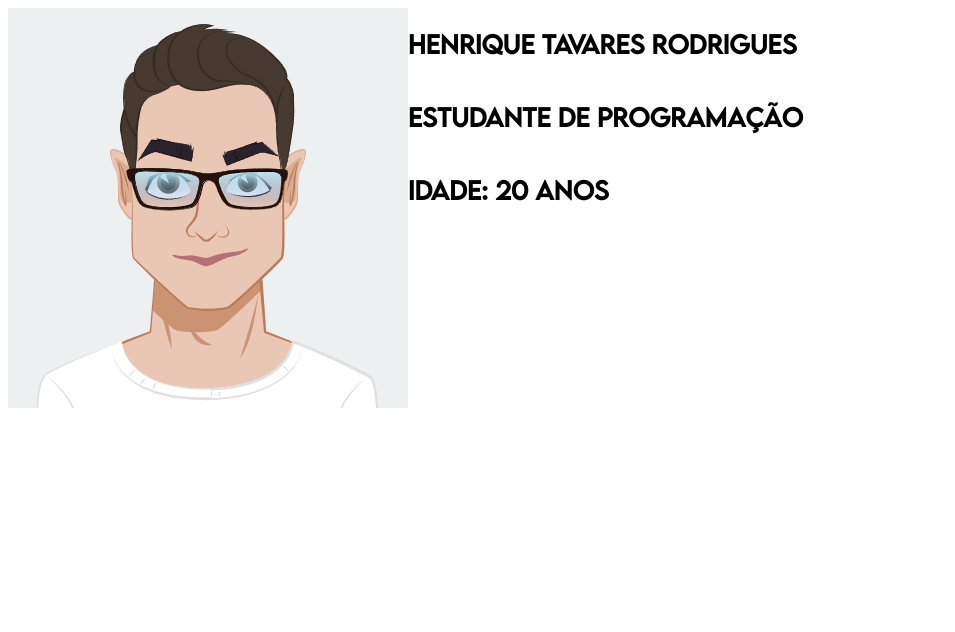
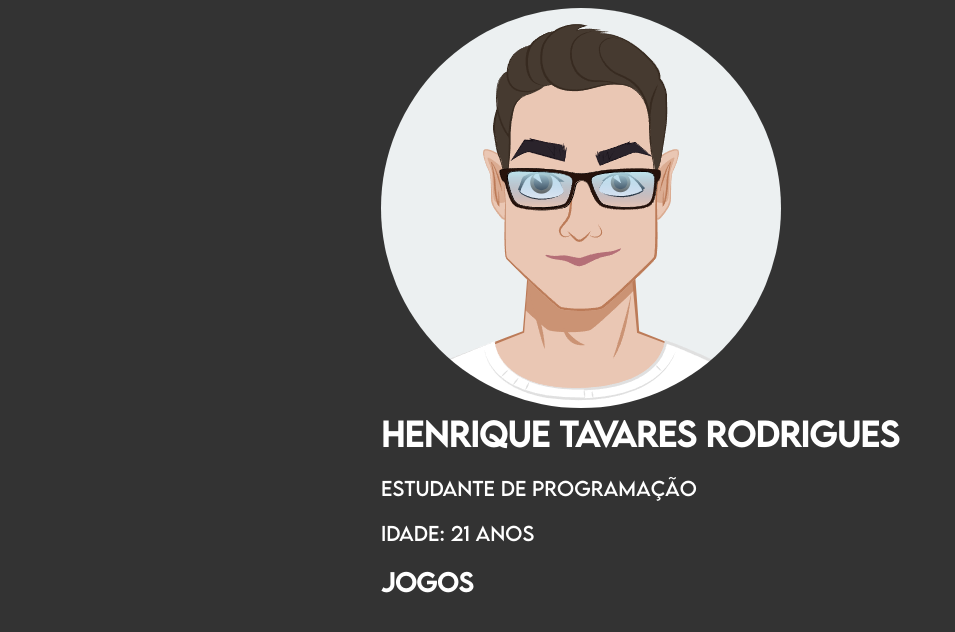
Before and after one commit to INFES-UFF-Github-Classroom/projeto-ultimate-final-fantasy, a website built with Vite: page henrique-tavares-rodrigues.html in a window 1280 px wide. Shown: the whole page, without its empty margins (0-955 px from the left). Built offline with nearby package versions, Linux system fonts and the light colour scheme.

```diff
--- a/henrique-tavares-rodrigues.html
+++ b/henrique-tavares-rodrigues.html
@@ -3,29 +3,46 @@
    <head>
       <meta charset="UTF-8">
       <meta name="viewport" content="width=device-width, initial-scale=1.0">
-    <title>Document</title>
+      <title>Perfil de Henrique</title>
       <style>
-        @font-face{
+         @font-face {
             font-family: "LemonMilkBold";
-            src: url("./fontes/LEMONMILK-Regular.otf")
+            src: url("./fontes/LEMONMILK-Regular.otf");
          }
          body {
             font-family: "LemonMilkBold";
             display: flex;
-            justify-content: left;
+            flex-wrap: wrap;
+            justify-content: center;
+            align-items: center;
+            height: 50h;
+            background-color: #333;
+            color: #fff;
+         }
+         img {
+            border-radius: 250px;
+            margin-right: 20px;
          }
          .text-container {
-            display: flex;
-            flex-direction: column;
+            text-align: left;
+         }
+         h1 {
+            margin: 0;
+         }
+         p {
+            font-size: 1.2em;
          }
       </style>
    </head>
    <body>
+      <div class="profile-container">
          <img src="./imagens/AvatarMaker.png" alt="avatar henrique">
          <div class="text-container">
-        <h2>Henrique Tavares Rodrigues</h2>
-        <h2>Estudante de Programação</h2>
-        <h2>Idade: 20 Anos</h2>
+            <h1>Henrique Tavares Rodrigues</h1>
+            <p>Estudante de Programação</p>
+            <p>Idade: 21 Anos</p>
+            <h2>Jogos</h2>
+         </div>
       </div>
    </body>
 </html>
```
Lines whose indentation alone changed are shown as unchanged.
